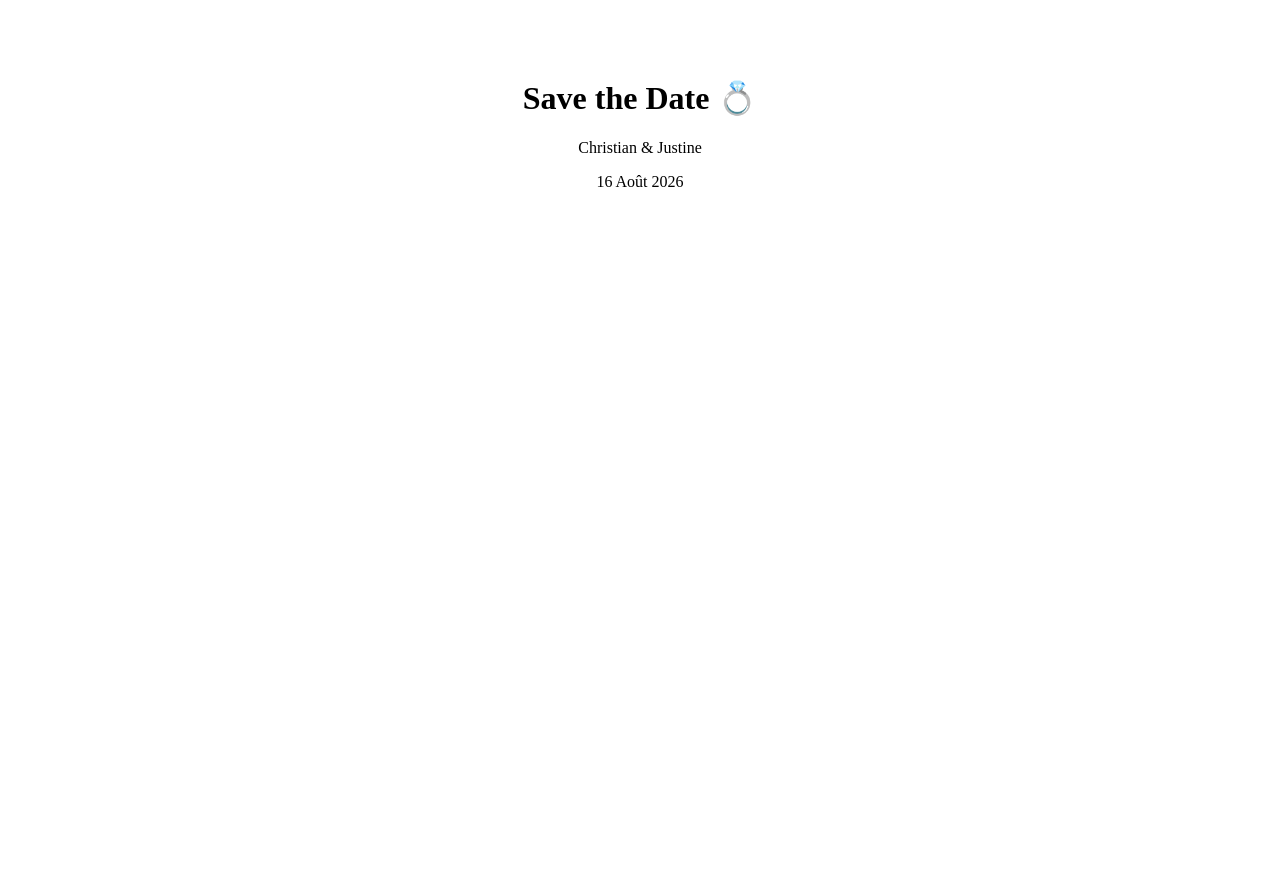
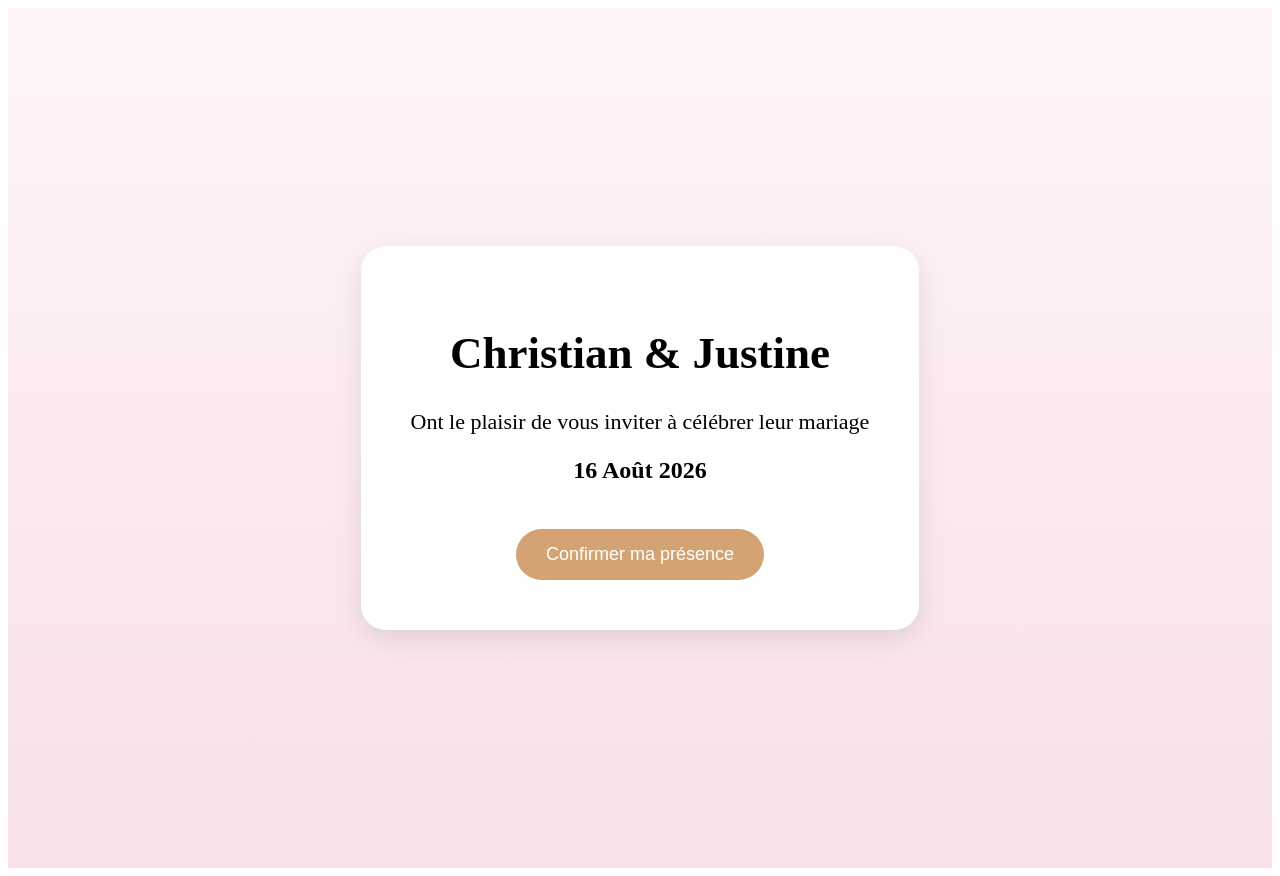
Before and after one commit to foxevolta-tech/save-the-date-dote, a Next.js app: page / in a window 1280 px wide. Before the commit the page ends 800 px from the top, so only its background shows below. Built offline with nearby package versions, Linux system fonts and the light colour scheme.

Commit message:
Update page.js

```diff
--- a/app/page.js
+++ b/app/page.js
@@ -1,9 +1,44 @@
 export default function Home() {
   return (
-    <div style={{ textAlign: "center", padding: "50px" }}>
-      <h1>Save the Date 💍</h1>
-      <p>Christian & Justine</p>
-      <p>16 Août 2026</p>
-    </div>
+    <main style={{
+      minHeight: "100vh",
+      background: "linear-gradient(#fff5f7, #f8e1e8)",
+      display: "flex",
+      justifyContent: "center",
+      alignItems: "center",
+      padding: "30px"
+    }}>
+      <div style={{
+        textAlign: "center",
+        background: "white",
+        padding: "50px",
+        borderRadius: "25px",
+        boxShadow: "0 10px 30px rgba(0,0,0,0.1)"
+      }}>
+        <h1 style={{fontSize:"45px"}}>
+          Christian & Justine
+        </h1>
+
+        <p style={{fontSize:"22px"}}>
+          Ont le plaisir de vous inviter à célébrer leur mariage
+        </p>
+
+        <h2>
+          16 Août 2026
+        </h2>
+
+        <button style={{
+          marginTop:"25px",
+          padding:"15px 30px",
+          borderRadius:"30px",
+          border:"none",
+          background:"#d4a373",
+          color:"white",
+          fontSize:"18px"
+        }}>
+          Confirmer ma présence
+        </button>
+      </div>
+    </main>
   );
 }
```
